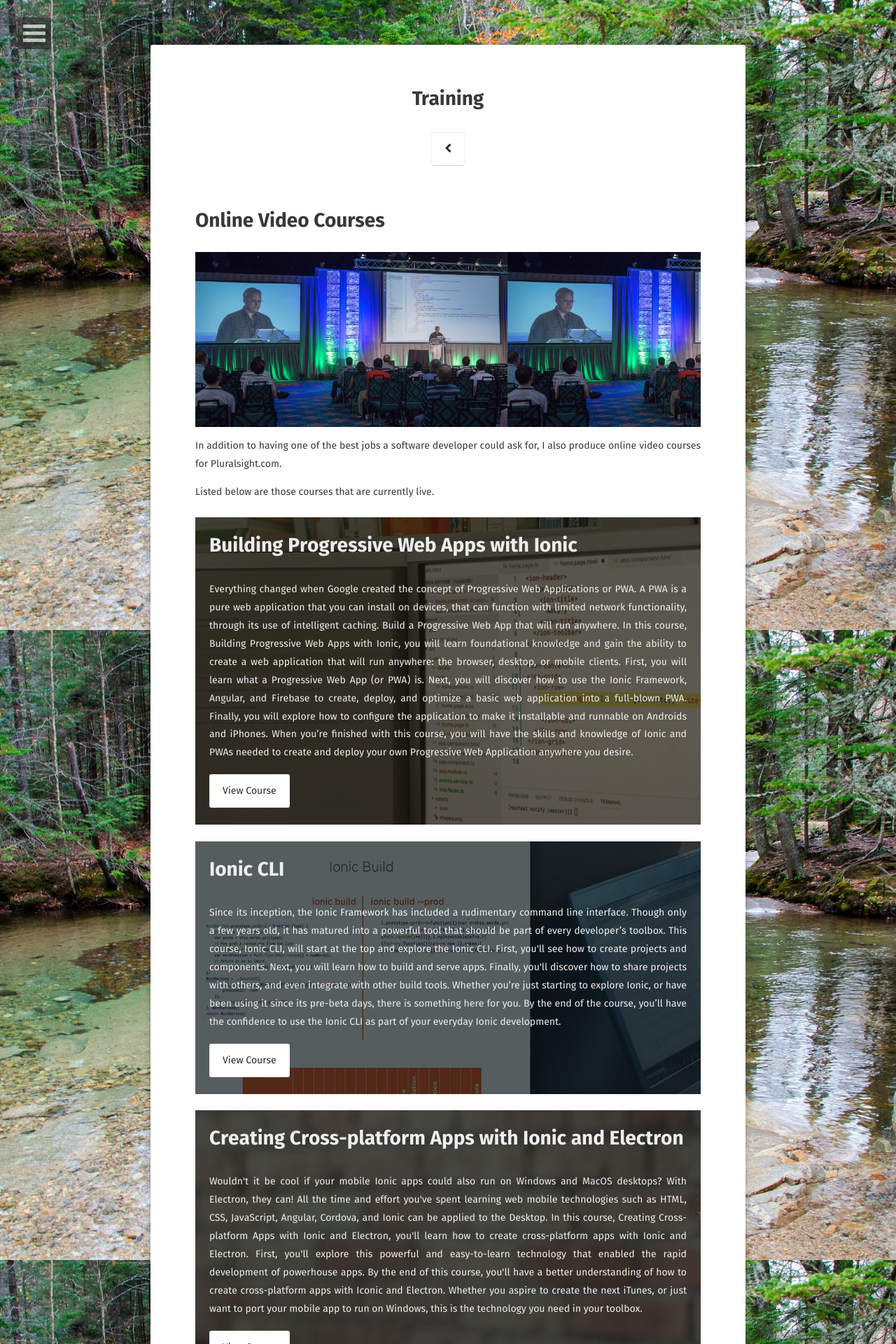
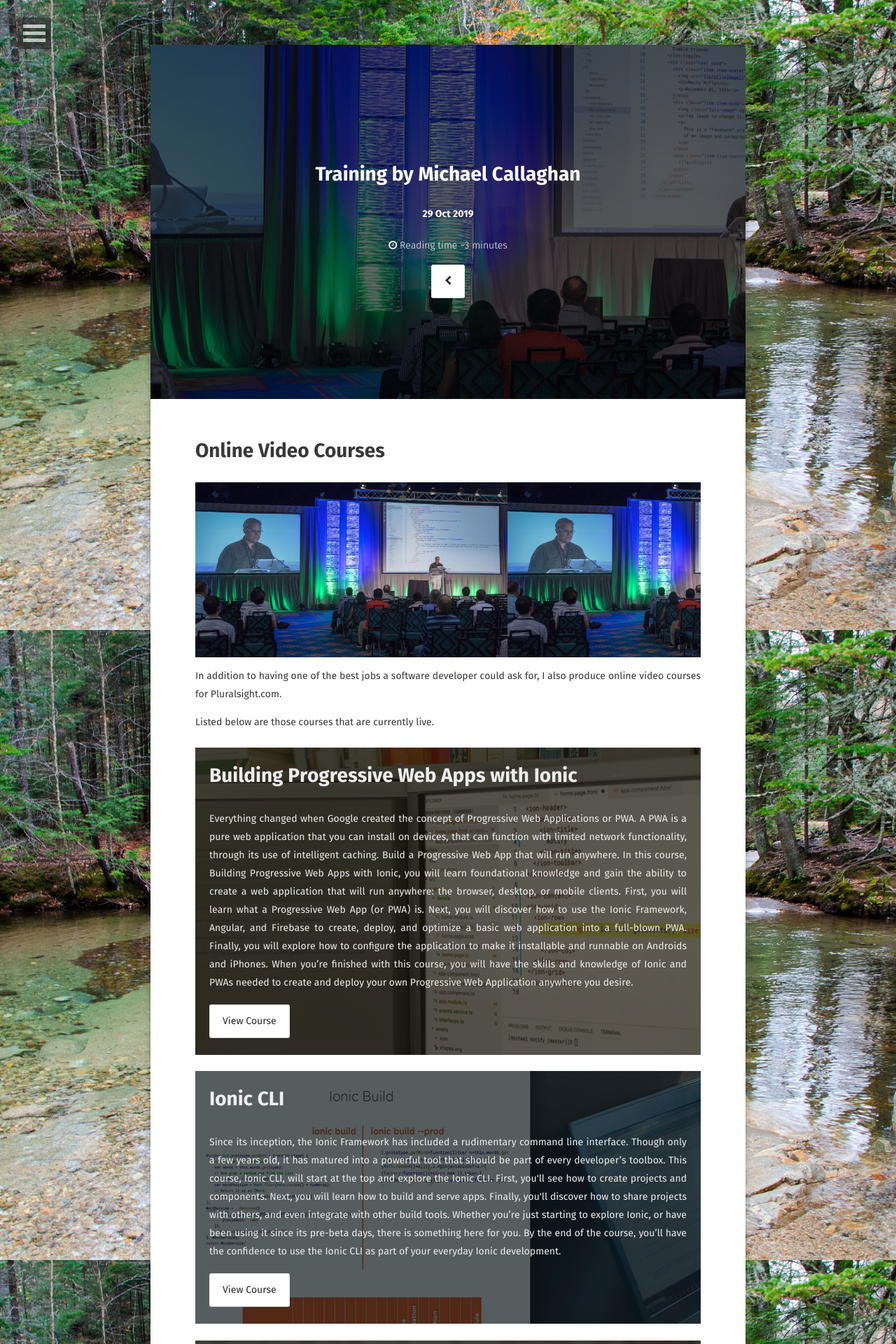
Before and after one commit to walkingriver/walkingriver.github.io, a Jekyll site: the page built from training/index.html, in a window 1280 px wide. Shown: the top 1920 px of the page at 70% size. Built offline with Jekyll 4.4.1, drawn with Linux system fonts in a browser that asks for light colours; some web fonts are replaced; some of the changed text lies outside the part shown.

Commit message:
Updated layout on the Training Page

```diff
--- a/training/index.html
+++ b/training/index.html
@@ -1,8 +1,11 @@
 ---
-layout: page
-title: Training
+layout: post
+title: Training by Michael Callaghan
 tags: [training,video,courses]
 date: 2019-10-29
+thumbnail: /assets/img/Mike-2016_devdays_session_small.jpg
+feature: /assets/img/Mike-2016_devdays_session.jpg
+cover_image: /assets/img/Mike-2016_devdays_session.jpg
 comments: false
 ---
 <style>
```
Also changed, not shown: _posts/2019-08-22-custom-angular-checkbox.md (+1 -1 lines).
